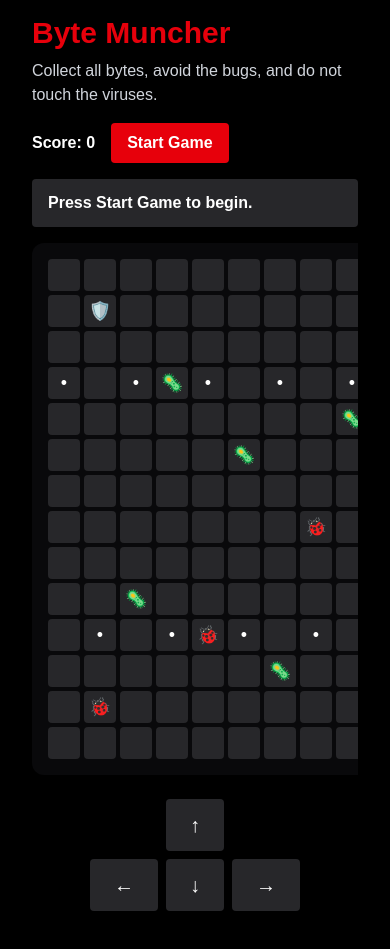
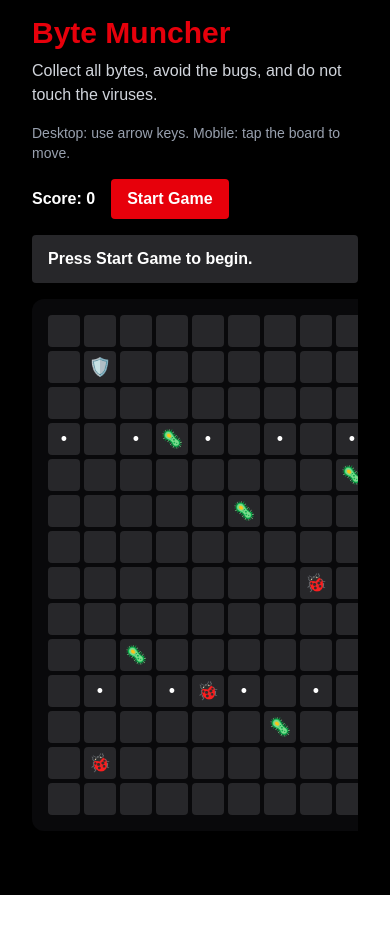
Before and after one commit to Mariannkmb/avabyteguard-videos, a Next.js app: page / in a window 390 px wide. Shown: the part 2060-3009 px from the top of the page. After the commit the page ends 2955 px from the top, so only its background shows below. Built offline with nearby package versions, Linux system fonts and the light colour scheme.

Commit message:
make game touch friendly

```diff
--- a/app/components/ByteMuncher.tsx
+++ b/app/components/ByteMuncher.tsx
@@ -52,10 +52,6 @@ export default function ByteMuncher() {
     setGameStarted(true);
   }
 
-  function restartGame() {
-    startGame();
-  }
-
   function movePlayer(direction: "up" | "down" | "left" | "right") {
     if (!gameStarted || gameOver || winner) return;
 
@@ -90,6 +86,21 @@ export default function ByteMuncher() {
 
       return next;
     });
+  }
+
+  function handleBoardTap(target: Position) {
+    if (!gameStarted || gameOver || winner) return;
+
+    const dx = target.x - player.x;
+    const dy = target.y - player.y;
+
+    if (dx === 0 && dy === 0) return;
+
+    if (Math.abs(dx) > Math.abs(dy)) {
+      movePlayer(dx > 0 ? "right" : "left");
+    } else {
+      movePlayer(dy > 0 ? "down" : "up");
+    }
   }
 
   useEffect(() => {
@@ -146,24 +157,19 @@ export default function ByteMuncher() {
         Collect all bytes, avoid the bugs, and do not touch the viruses.
       </p>
 
+      <p className="mb-4 text-sm text-gray-400">
+        Desktop: use arrow keys. Mobile: tap the board to move.
+      </p>
+
       <div className="mb-4 flex items-center gap-4">
         <p className="font-bold">Score: {score}</p>
 
-        {!gameStarted ? (
-          <button
-            onClick={startGame}
-            className="rounded bg-red-600 px-4 py-2 font-bold hover:bg-red-700"
-          >
-            Start Game
-          </button>
-        ) : (
-          <button
-            onClick={restartGame}
-            className="rounded bg-red-600 px-4 py-2 font-bold hover:bg-red-700"
-          >
-            Restart
-          </button>
-        )}
+        <button
+          onClick={startGame}
+          className="rounded bg-red-600 px-4 py-2 font-bold hover:bg-red-700"
+        >
+          {gameStarted ? "Restart" : "Start Game"}
+        </button>
       </div>
 
       {!gameStarted && (
@@ -200,7 +206,8 @@ export default function ByteMuncher() {
             return (
               <div
                 key={index}
-                className="flex h-8 w-8 items-center justify-center rounded bg-zinc-800 text-lg"
+                onClick={() => handleBoardTap(current)}
+                className="flex h-8 w-8 cursor-pointer select-none items-center justify-center rounded bg-zinc-800 text-lg"
               >
                 {isPlayer
                   ? "🛡️"
@@ -216,15 +223,6 @@ export default function ByteMuncher() {
           })}
         </div>
       </div>
-
-      <div className="mt-6 flex flex-col items-center gap-2 md:hidden">
-        <button onClick={() => movePlayer("up")} className="rounded bg-zinc-800 px-6 py-3 text-xl font-bold">↑</button>
-        <div className="flex gap-2">
-          <button onClick={() => movePlayer("left")} className="rounded bg-zinc-800 px-6 py-3 text-xl font-bold">←</button>
-          <button onClick={() => movePlayer("down")} className="rounded bg-zinc-800 px-6 py-3 text-xl font-bold">↓</button>
-          <button onClick={() => movePlayer("right")} className="rounded bg-zinc-800 px-6 py-3 text-xl font-bold">→</button>
-        </div>
-      </div>
     </section>
   );
 }
```
